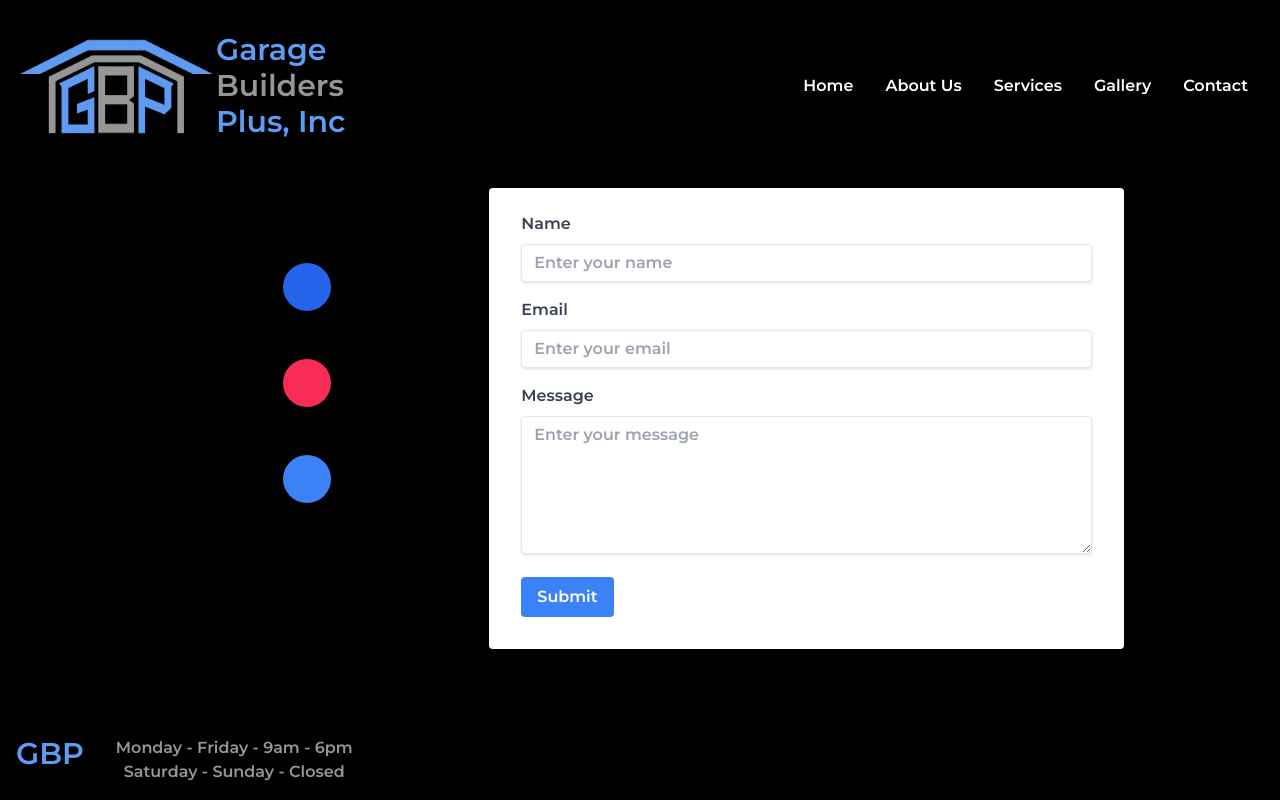
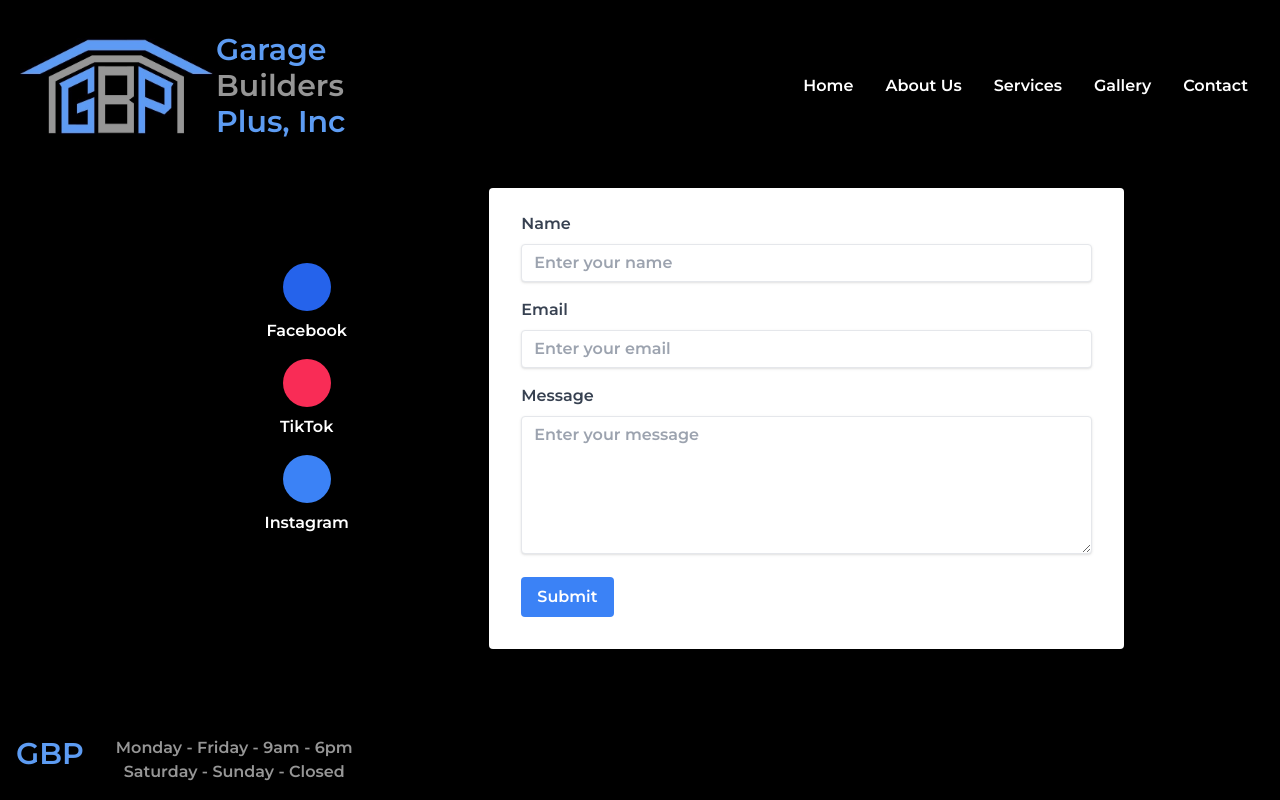
Before and after one commit to jurgenstevens/garage-builders-plus, a React (Vite) app: page /contact in a window 1280 px wide. Built offline with nearby package versions, Linux system fonts and the light colour scheme.

Commit message:
Update Contact badge texts to white.

```diff
--- a/src/pages/Contact.jsx
+++ b/src/pages/Contact.jsx
@@ -10,7 +10,7 @@ export default function Contact() {
               <i className='fab fa-facebook-f text-white'></i>
             </div>
           </a>
-          <p className='mt-2'>Facebook</p>
+          <p className='mt-2 text-white'>Facebook</p>
         </div>
         <div className='flex flex-col items-center mb-4'>
           <a target='_blank' href='https://www.tiktok.com/@gbpinc_?is_from_webapp=1&sender_device=pc'>
@@ -18,7 +18,7 @@ export default function Contact() {
               <i className='fab fa-linkedin-in text-white'></i>
             </div>
           </a>
-          <p className='mt-2 '>TikTok</p>
+          <p className='mt-2 text-white'>TikTok</p>
         </div>
         <div className='flex flex-col items-center mb-4'>
           <a target='_blank' href='https://www.instagram.com/garagebuildersplusinc/'>
@@ -26,7 +26,7 @@ export default function Contact() {
               <i className='fab fa-twitter text-white'></i>
             </div>
           </a>
-          <p className='mt-2'>Instagram</p>
+          <p className='mt-2 text-white'>Instagram</p>
         </div>
       </div>
       <div className='w-full md:w-1/2 lg:w-2/3 px-4 mt-10'>
```
